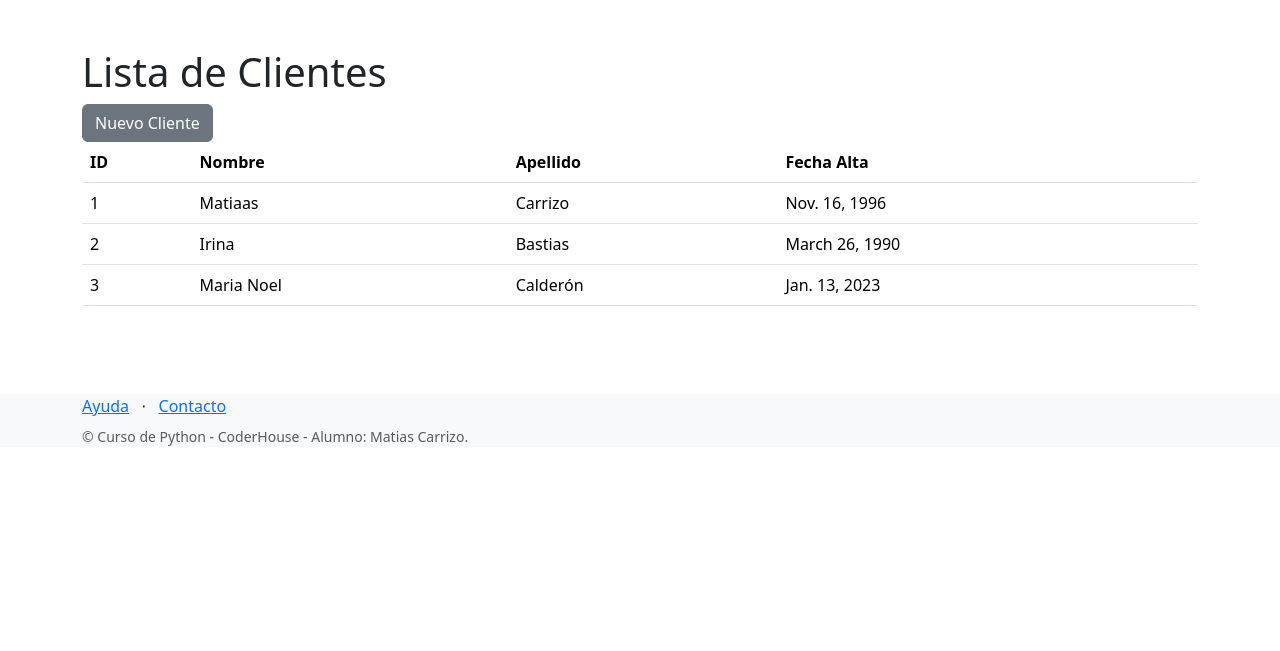
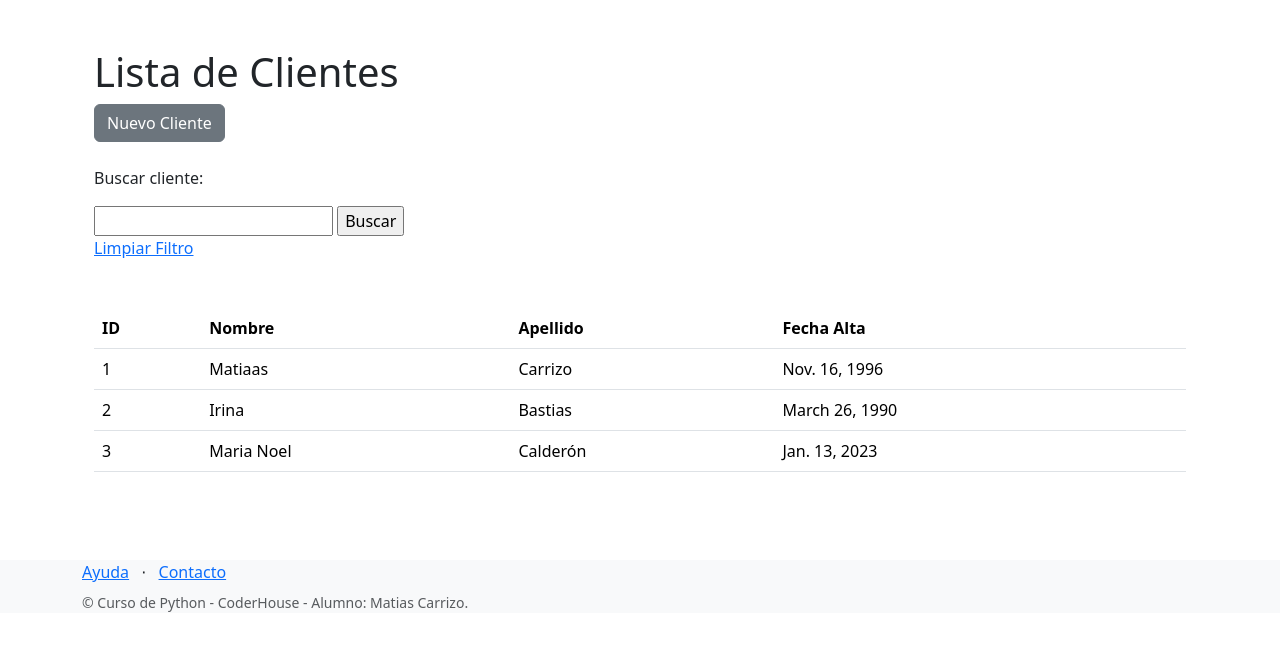
Before and after one commit to mt5carr/3raEntrega, a Django app: page /tareas/lista-clientes/ in a window 1280 px wide. Shown: the part 56-707 px from the top of the page. Run offline with Django 4.2, Linux system fonts and the light colour scheme; data comes from the database, SQL or seed files in the repository; both versions use the stored data as it was after the commit; some libraries are stand-ins or nearby versions.

Commit message:
Agrego búsquedas de BD

```diff
--- a/carrizo1/tareas/templates/tareas/lista_clientes.html
+++ b/carrizo1/tareas/templates/tareas/lista_clientes.html
@@ -5,8 +5,24 @@
 {% endblock subtitulo %}
 
 {% block contenido %}
+<div class="container">
     <h1>Lista de Clientes</h1>
     <a href="{% url 'crear_cliente' %}" class="btn btn-secondary">Nuevo Cliente</a>
+</div>
+<br>
+
+<div class="container">
+    <form action="{% url 'buscar_cliente' %}" method="post">
+        {% csrf_token %}
+        <p>Buscar cliente:</p>
+        <input type="text" name="cliente">
+        <input type="submit" value="Buscar">
+    </form>
+    <a href="{% url 'lista_clientes' %}">Limpiar Filtro</a>
+</div>
+<br>
+<br>
+<div class="container">
     <table class="table">
         <thead>
             <tr>
@@ -27,4 +43,5 @@
             {% endfor %}
         </tbody>
     </table>
+</div>
 {% endblock contenido %}
--- a/carrizo1/tareas/urls.py
+++ b/carrizo1/tareas/urls.py
@@ -2,10 +2,13 @@ from django.urls import path
 from tareas.views import (
     listar_tareas,
     crear_tarea,
+    buscar_tarea,
     listar_proyectos,
     crear_proyecto,
+    buscar_proyecto,
     listar_clientes,
     crear_cliente,
+    buscar_cliente,
     sobre_mi,
     inicio
 )
@@ -18,5 +21,8 @@ urlpatterns = [
     path("inicio/", inicio, name="inicio"),
     path("crear-tarea", crear_tarea, name="crear_tarea"),
     path("crear-proyecto", crear_proyecto, name="crear_proyecto"),
-    path("crear-cliente", crear_cliente, name="crear_cliente")
+    path("crear-cliente", crear_cliente, name="crear_cliente"),
+    path("buscar-tarea", buscar_tarea, name="buscar_tarea"),
+    path("buscar-proyecto", buscar_proyecto, name="buscar_proyecto"),
+    path("buscar-cliente", buscar_cliente, name="buscar_cliente")
 ]
--- a/carrizo1/tareas/views.py
+++ b/carrizo1/tareas/views.py
@@ -2,7 +2,7 @@ from django.shortcuts import render, redirect
 from django.urls import reverse
 from django.http import HttpResponse
 from tareas.models import Tareas, Proyectos, Clientes
-from datetime import date
+from django.db.models import Q
 
 
 def saludar(request):
@@ -56,18 +56,6 @@ def crear_tarea(request):
             template_name='tareas/cargar_tarea.html'
             )
 
-def buscar_tarea(request):
-    if request.method == "POST":
-        data = request.POST
-        tarea_buscada = Tareas.objects.filter(tarea_contains=data['tarea'])
-        contexto = {
-        'tareas': tarea_buscada
-    }
-        return render(
-            request=request,
-            template_name='tareas/lista_tareas.html',
-            context=contexto
-        )
 
 def crear_proyecto(request):
     if request.method == "POST":
@@ -92,3 +80,45 @@ def crear_cliente(request):
             request=request,
             template_name='tareas/cargar_cliente.html'
             )
+
+
+def buscar_tarea(request):
+    if request.method == "POST":
+        data = request.POST
+        tarea_buscada = Tareas.objects.filter(tarea__contains=data['tarea'])
+        contexto = {
+            'tareas': tarea_buscada
+            }
+        return render(
+            request=request,
+            template_name='tareas/lista_tareas.html',
+            context=contexto
+            )
+
+def buscar_proyecto(request):
+    if request.method == "POST":
+        data = request.POST
+        proyecto_buscado = Proyectos.objects.filter(proyecto__contains=data['proyecto'])
+        contexto = {
+            'proyectos': proyecto_buscado
+            }
+        return render(
+            request=request,
+            template_name='tareas/lista_proyectos.html',
+            context=contexto
+            )
+
+def buscar_cliente(request):
+    if request.method == "POST":
+        data = request.POST
+        cliente_buscado = Clientes.objects.filter(
+            Q(nombre__contains=data['cliente']) | Q(apellido__contains=data['cliente'])
+            )
+        contexto = {
+            'clientes': cliente_buscado
+            }
+        return render(
+            request=request,
+            template_name='tareas/lista_clientes.html',
+            context=contexto
+            )
```
Also changed, not shown: carrizo1/tareas/templates/tareas/inicio.html (+11 -1 lines), carrizo1/tareas/templates/tareas/lista_proyectos.html (+19 -1 lines), carrizo1/tareas/templates/tareas/lista_tareas.html (+11 -4 lines), carrizo1/tareas/templates/tareas/sobre_mi.html (+4 -3 lines), carrizo1/db.sqlite3. Lines whose indentation alone changed are shown as unchanged.
